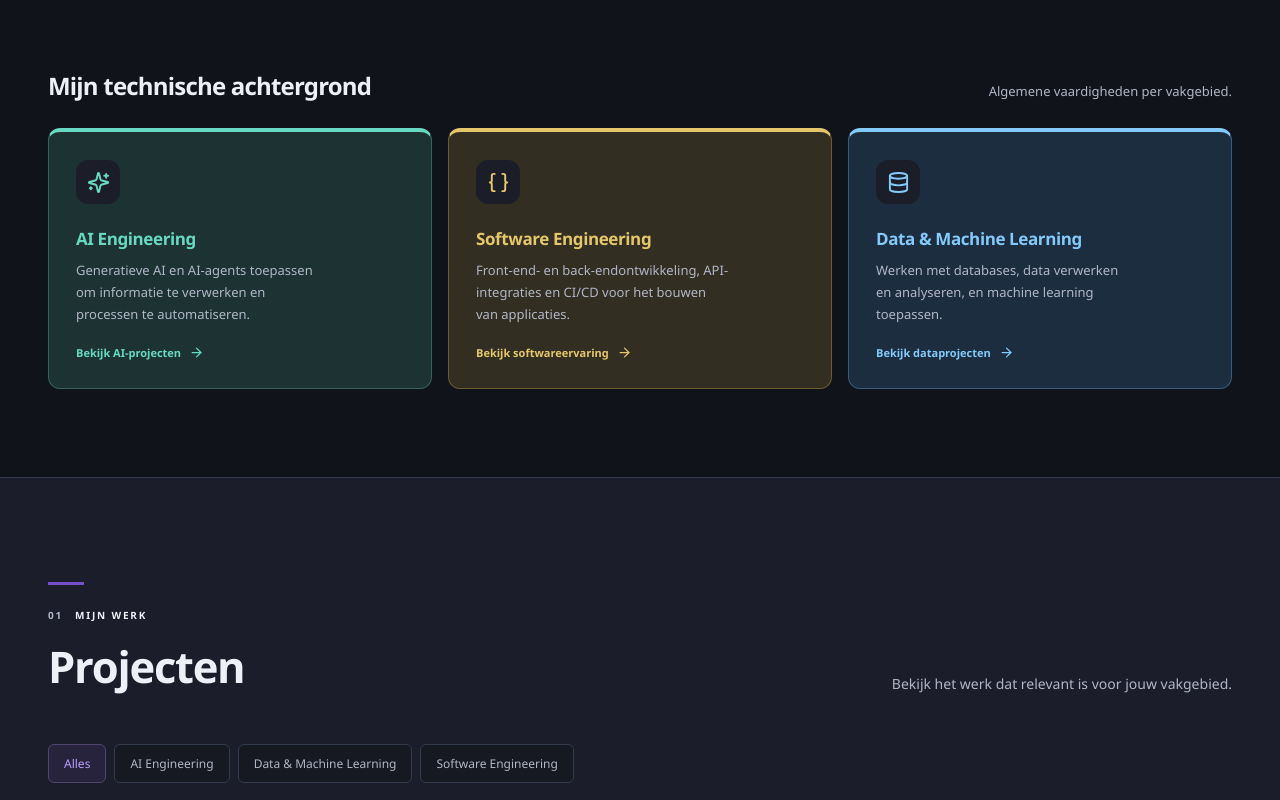
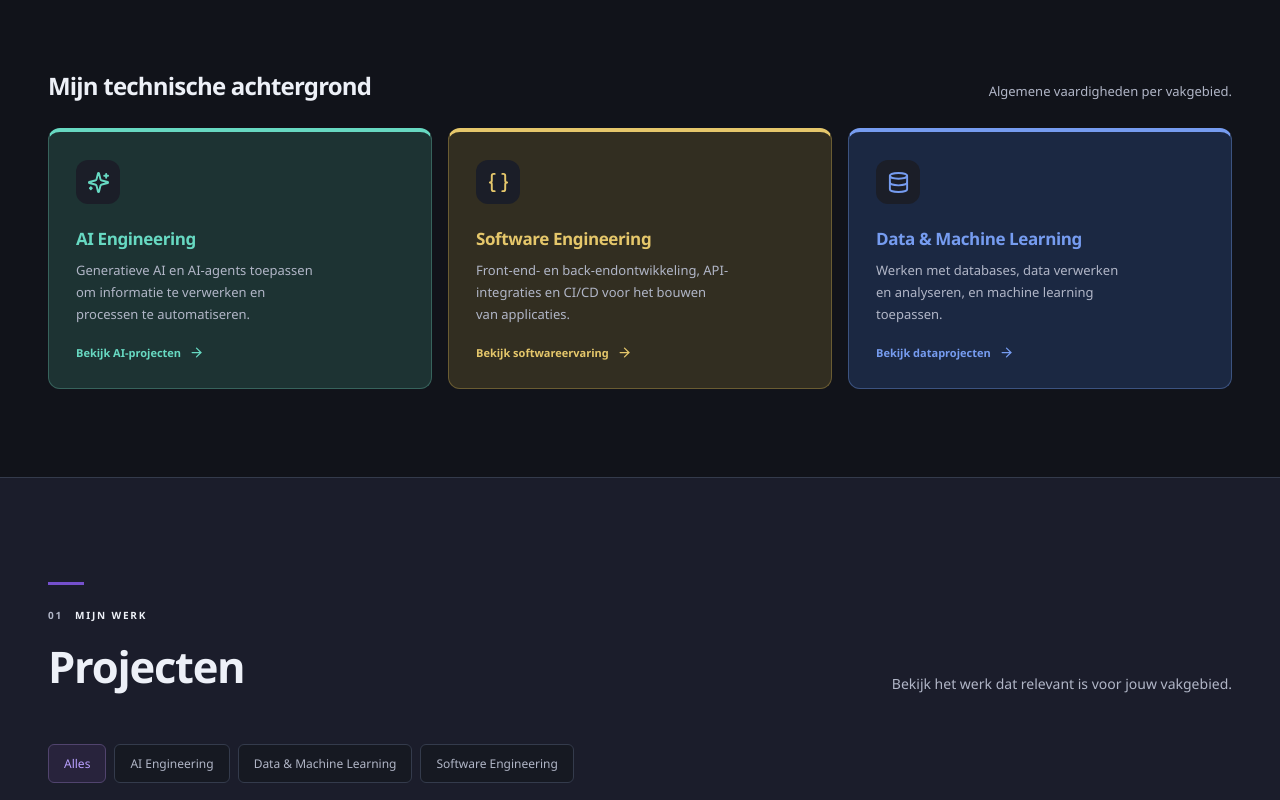
Before and after one commit to Kaan-Bas/portfolio, a React (Vite) app: page / in a window 1280 px wide. Shown: the part 660-1460 px from the top of the page. Built offline with nearby package versions, Linux system fonts and the light colour scheme; a web font is replaced by a local one.

Commit message:
feat: change color scheme again

```diff
--- a/src/styles.css
+++ b/src/styles.css
@@ -29,9 +29,9 @@
   --software-ink: #e5c76b;
   --software-surface: #322e21;
   --software-line: #6a5c32;
-  --data-ink: #83cafa;
-  --data-surface: #1d2d40;
-  --data-line: #395d7a;
+  --data-ink: #769cf0;
+  --data-surface: #1b2842;
+  --data-line: #3c5380;
   --automation-ink: #8dbcf0;
   --automation-surface: #203043;
   --automation-line: #405c7e;
```
